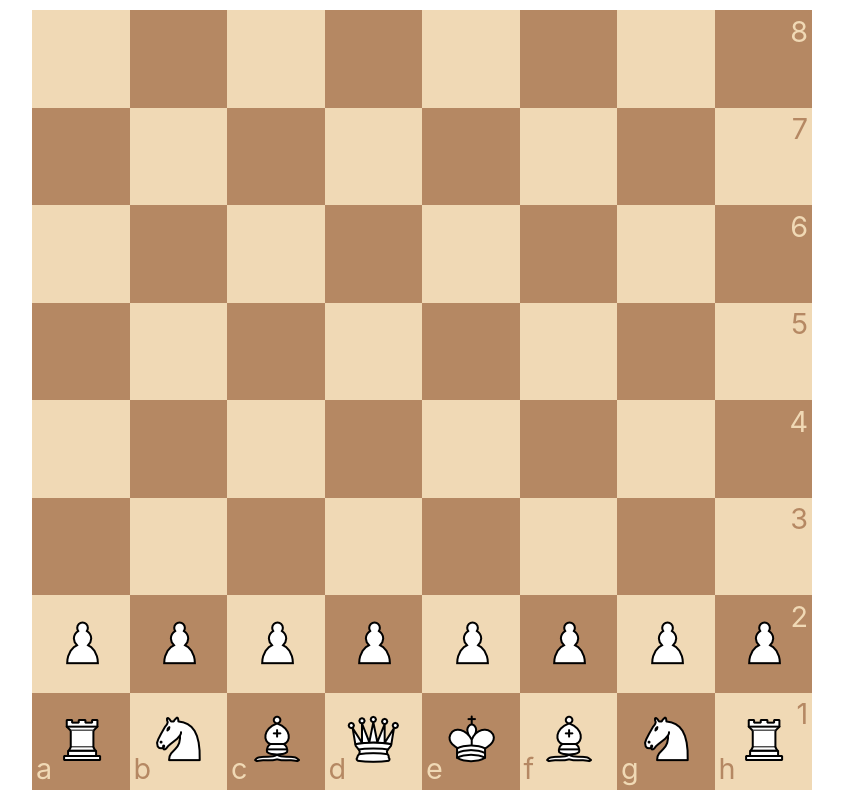
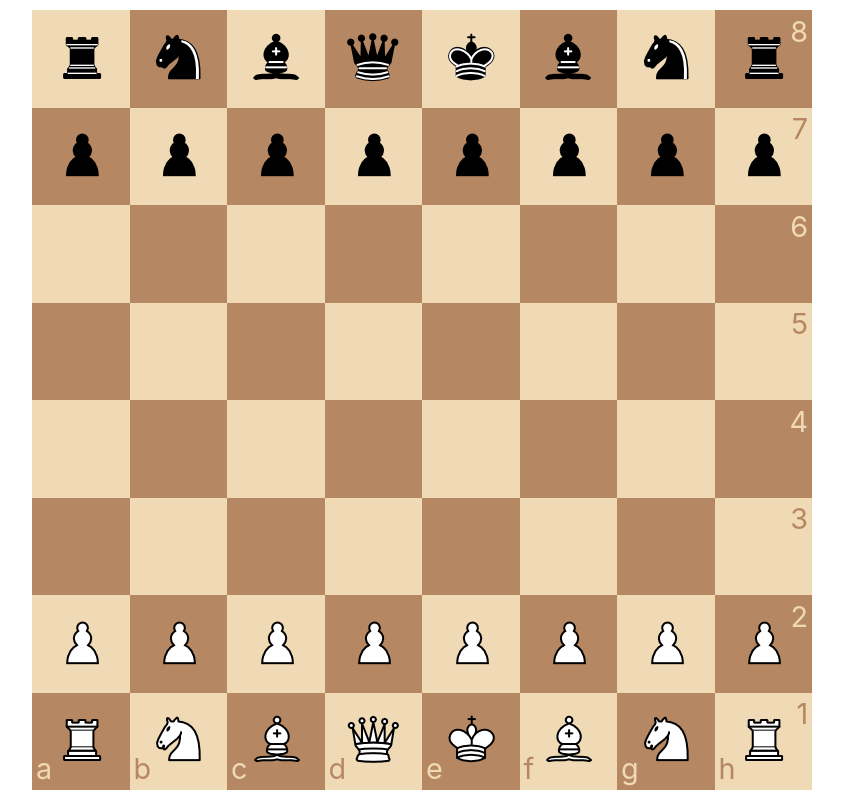
Before and after one commit to leyuav/Portfolio-website-legacy, a plain HTML site: page chess_game/chess.html in a window 1280 px wide. Shown: the whole page, without its empty margins (218-1061 px from the left). Drawn offline with Linux system fonts and the light colour scheme.

Commit message:
Added black pieces

```diff
--- a/chess_game/chess.html
+++ b/chess_game/chess.html
@@ -12,26 +12,88 @@
   <div class="chess-board-container">
     <div class="chess-board">
       <!--8th row-->
-      <div class="square white"></div>
-      <div class="square black"></div>
-      <div class="square white"></div>
-      <div class="square black"></div>
-      <div class="square white"></div>
-      <div class="square black"></div>
-      <div class="square white"></div>
+      <div class="square white">
+        <div class="piece rook" color="black">
+          <img src="./img/blackRook.png" alt="black rook chess piece">
+        </div>
+      </div>
+      <div class="square black">
+        <div class="piece knight" color="black">
+          <img src="./img/blackKnight.png" alt="black knight chess piece">
+        </div>
+      </div>
+      <div class="square white">
+        <div class="piece bishop" color="black">
+          <img src="./img/blackBishop.png" alt="black bishop chess piece">
+        </div>
+      </div>
+      <div class="square black">
+        <div class="piece queen" color="black">
+          <img src="./img/blackQueen.png" alt="black queen chess piece">
+        </div>
+      </div>
+      <div class="square white">
+        <div class="piece king" color="black">
+          <img src="./img/blackKing.png" alt="black king chess piece">
+        </div>
+      </div>
+      <div class="square black">
+        <div class="piece bishop" color="black">
+          <img src="./img/blackBishop.png" alt="black bishop chess piece">
+        </div>
+      </div>
+      <div class="square white">
+        <div class="piece knight" color="black">
+          <img src="./img/blackKnight.png" alt="black knight chess piece">
+        </div>
+      </div>
       <div class="square black">
         <div class="coordinate rank white-text">8</div>
+        <div class="piece rook" color="black">
+          <img src="./img/blackRook.png" alt="black rook chess piece">
+        </div>
       </div>
       <!--7th row-->
-      <div class="square black"></div>
-      <div class="square white"></div>
-      <div class="square black"></div>
-      <div class="square white"></div>
-      <div class="square black"></div>
-      <div class="square white"></div>
-      <div class="square black"></div>
+      <div class="square black">
+        <div class="piece pawn" color="black">
+          <img src="./img/blackPawn.png" alt="black pawn chess piece">
+        </div>
+      </div>
+      <div class="square white">
+        <div class="piece pawn" color="black">
+          <img src="./img/blackPawn.png" alt="black pawn chess piece">
+        </div>
+      </div>
+      <div class="square black">
+        <div class="piece pawn" color="black">
+          <img src="./img/blackPawn.png" alt="black pawn chess piece">
+        </div>
+      </div>
+      <div class="square white">
+        <div class="piece pawn" color="black">
+          <img src="./img/blackPawn.png" alt="black pawn chess piece">
+        </div>
+      </div>
+      <div class="square black">
+        <div class="piece pawn" color="black">
+          <img src="./img/blackPawn.png" alt="black pawn chess piece">
+        </div>
+      </div>
+      <div class="square white">
+        <div class="piece pawn" color="black">
+          <img src="./img/blackPawn.png" alt="black pawn chess piece">
+        </div>
+      </div>
+      <div class="square black">
+        <div class="piece pawn" color="black">
+          <img src="./img/blackPawn.png" alt="black pawn chess piece">
+        </div>
+      </div>
       <div class="square white">
         <div class="coordinate rank black-text">7</div>
+        <div class="piece pawn" color="black">
+          <img src="./img/blackPawn.png" alt="black pawn chess piece">
+        </div>
       </div>
       <!--6th row-->
       <div class="square white"></div>
```
